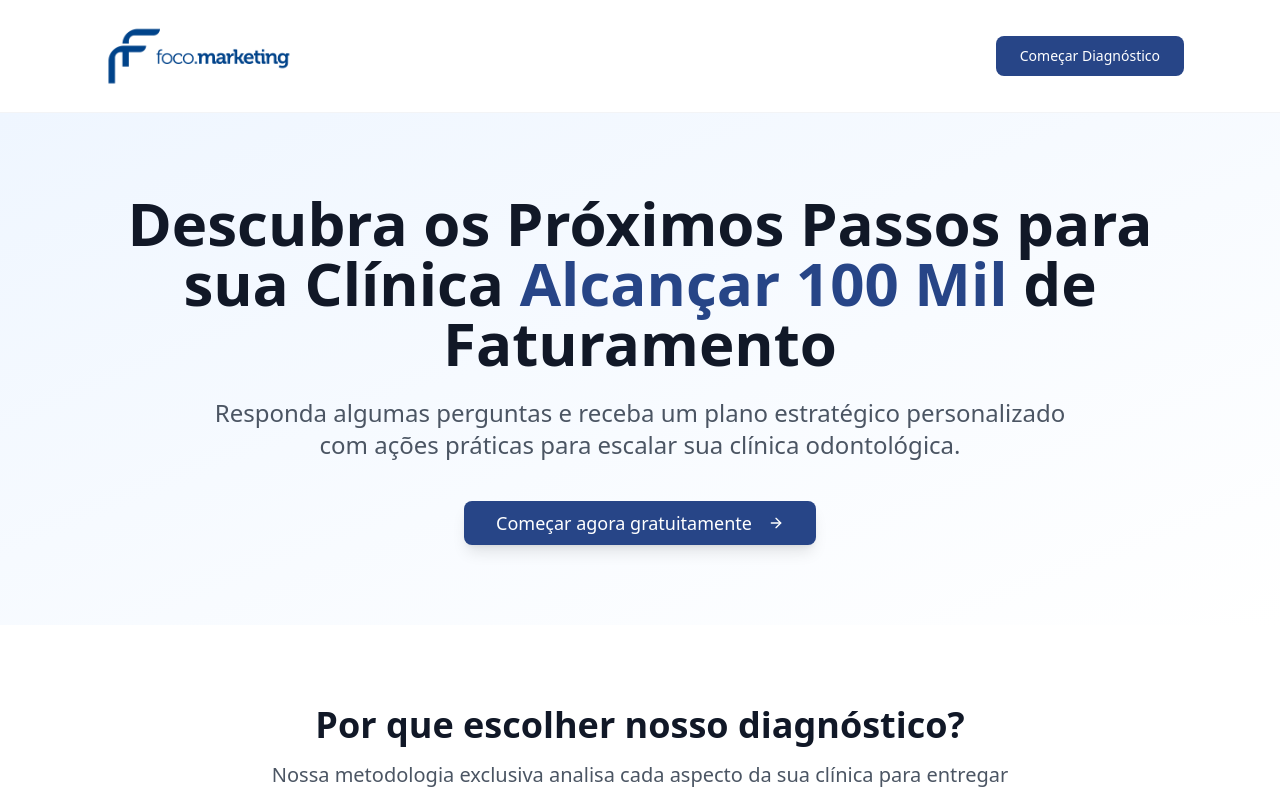
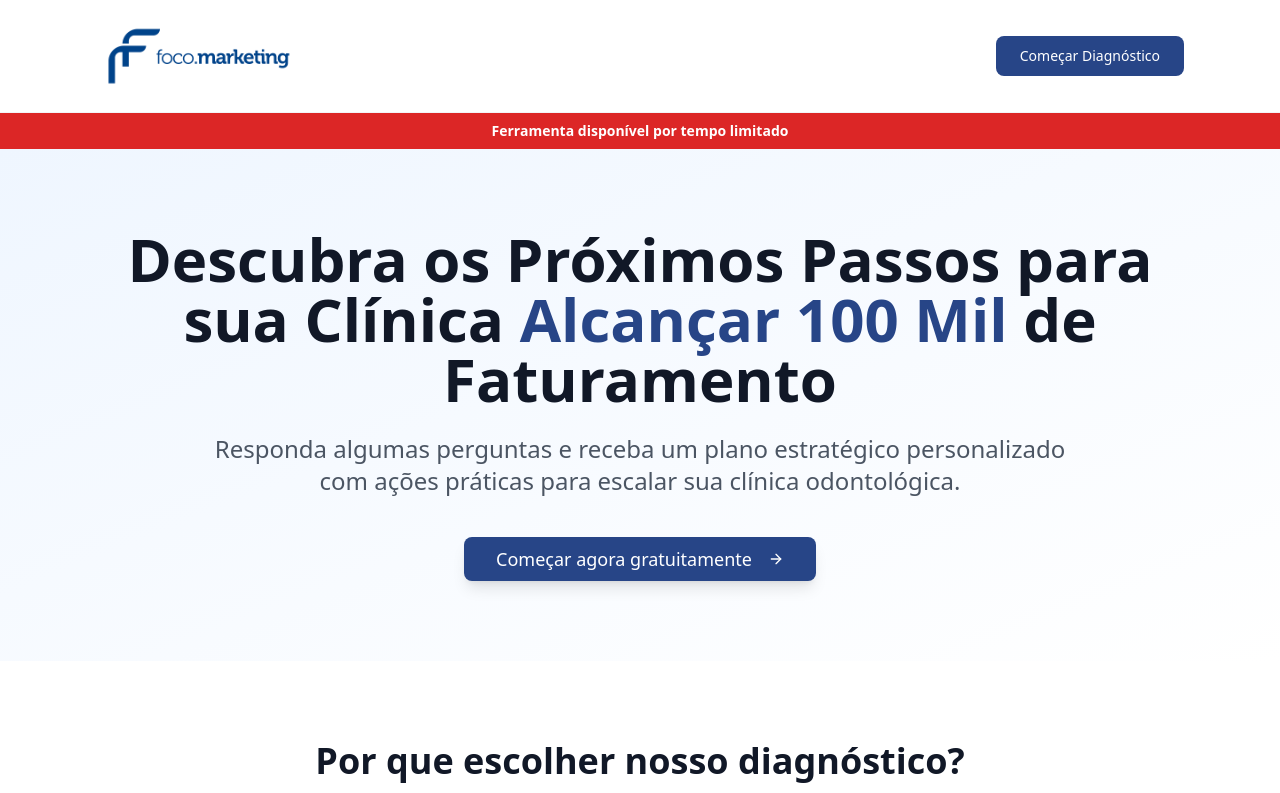
Before and after one commit to Kelvin-foco/plano-foco-estrategico--novo, a React (Vite) app: page / in a window 1280 px wide. Shown: the top 793 px of the page. Built offline with nearby package versions, Linux system fonts and the light colour scheme.

Commit message:
Add limited time notice below header
Adds a "Ferramenta disponível por tempo limitado" notice below the header in the index page.

```diff
--- a/src/pages/Index.tsx
+++ b/src/pages/Index.tsx
@@ -1,11 +1,14 @@
+
 import { Button } from "@/components/ui/button";
 import { ArrowRight, Star, Users, TrendingUp, Phone, Mail } from "lucide-react";
 import { Link } from "react-router-dom";
 import { Separator } from "@/components/ui/separator";
+
 const Index = () => {
   const scrollToForm = () => {
     window.location.href = '/formulario';
   };
+
   return <div className="min-h-screen bg-white">
       {/* Header */}
       <header className="bg-white border-b border-gray-100 py-4">
@@ -22,6 +25,15 @@ const Index = () => {
           </div>
         </div>
       </header>
+
+      {/* Limited Time Banner */}
+      <div className="bg-red-600 py-2">
+        <div className="max-w-6xl mx-auto px-4 sm:px-6 lg:px-8">
+          <p className="text-center text-white font-semibold text-sm">
+            Ferramenta disponível por tempo limitado
+          </p>
+        </div>
+      </div>
 
       {/* Hero Section */}
       <section className="py-20 bg-gradient-to-br from-blue-50 to-white">
@@ -191,4 +203,5 @@ const Index = () => {
       </footer>
     </div>;
 };
+
 export default Index;
```
